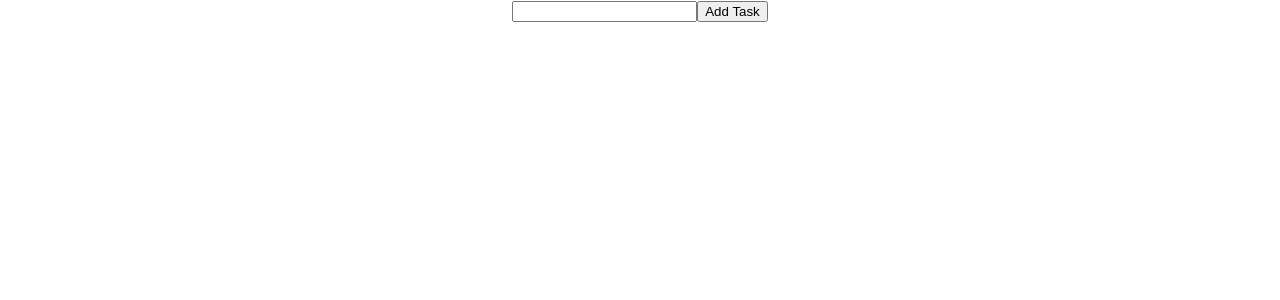
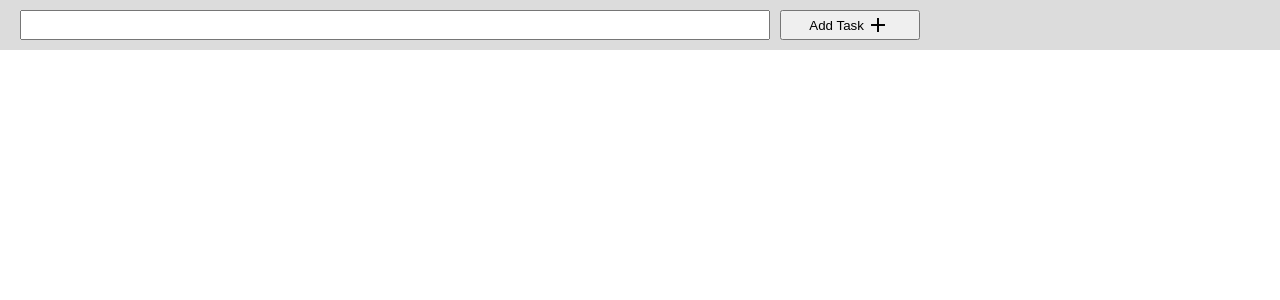
Before and after one commit to girishsawant999/to-do-list-react, a React (Create React App) app: page / in a window 1280 px wide. Shown: the top 300 px of the page. Built offline with nearby package versions, Linux system fonts and the light colour scheme.

Commit message:
Styling Changes

```diff
--- a/public/index.html
+++ b/public/index.html
@@ -15,6 +15,7 @@
       user's mobile device or desktop. See https://developers.google.com/web/fundamentals/web-app-manifest/
     -->
     <link rel="manifest" href="%PUBLIC_URL%/manifest.json" />
+    <link rel="stylesheet" href="https://fonts.googleapis.com/icon?family=Material+Icons" />
     <!--
       Notice the use of %PUBLIC_URL% in the tags above.
       It will be replaced with the URL of the `public` folder during the build.
--- a/src/App.css
+++ b/src/App.css
@@ -1,3 +1,8 @@
 .App {
   text-align: center;
+  overflow: hidden;
 }
+.App .app__tasks {
+  overflow: auto;
+  margin-top: 55px;
+}
--- a/src/App.js
+++ b/src/App.js
@@ -44,9 +44,15 @@ function App() {
   return (
     <div className="App">
       <AddTask addTask={addTask} />
-      {tasks.map((task) => (
-        <Task task={task} deleteTask={deleteTask} changeStatus={changeStatus} />
-      ))}
+      <div className="app__tasks">
+        {tasks.map((task) => (
+          <Task
+            task={task}
+            deleteTask={deleteTask}
+            changeStatus={changeStatus}
+          />
+        ))}
+      </div>
     </div>
   );
 }
--- a/src/Components/AddTask.js
+++ b/src/Components/AddTask.js
@@ -11,7 +11,9 @@ function addTask({ addTask }) {
     <div className="addTask">
       <form action="" onSubmit={formSubmit}>
         <input type="text" name="task" id="input_addTask" />
-        <button type="submit">Add Task</button>
+        <button type="submit">
+          Add Task <span class="material-icons">add</span>
+        </button>
       </form>
     </div>
   );
--- a/src/Components/Task.js
+++ b/src/Components/Task.js
@@ -17,7 +17,7 @@ function Task({ task, deleteTask, changeStatus }) {
         <div className="task__value">{task.value}</div>
       </label>
       <div className="task__delete" onClick={() => deleteTask(task.id)}>
-        Delete
+        <span class="material-icons">delete_forever</span>
       </div>
     </div>
   );
--- a/src/Components/addTask.css
+++ b/src/Components/addTask.css
@@ -1,2 +1,24 @@
 .addTask {
+  position: fixed;
+  top: 0px;
+  width: 100vw;
+  padding: 10px;
+  background: #dcdcdc;
+  height: 30px;
 }
+.addTask form {
+  display: flex;
+}
+.addTask form input {
+  flex: 0.6;
+  margin: 0px 10px;
+}
+.addTask form button {
+  flex: 0.4 1;
+  max-width: 140px;
+  min-height: 30px;
+  display: flex;
+  justify-content: center;
+  align-items: center;
+  gap: 2px;
+}
--- a/src/Components/task.css
+++ b/src/Components/task.css
@@ -3,4 +3,16 @@
   align-items: center;
   justify-content: center;
   align-content: space-between;
+  width: 95%;
+  margin: auto;
 }
+.task .task__status {
+  flex: 0.1;
+}
+.task label {
+  flex: 0.7;
+  display: flex;
+}
+.task .task__delete {
+  flex: 0.2;
+}
```
